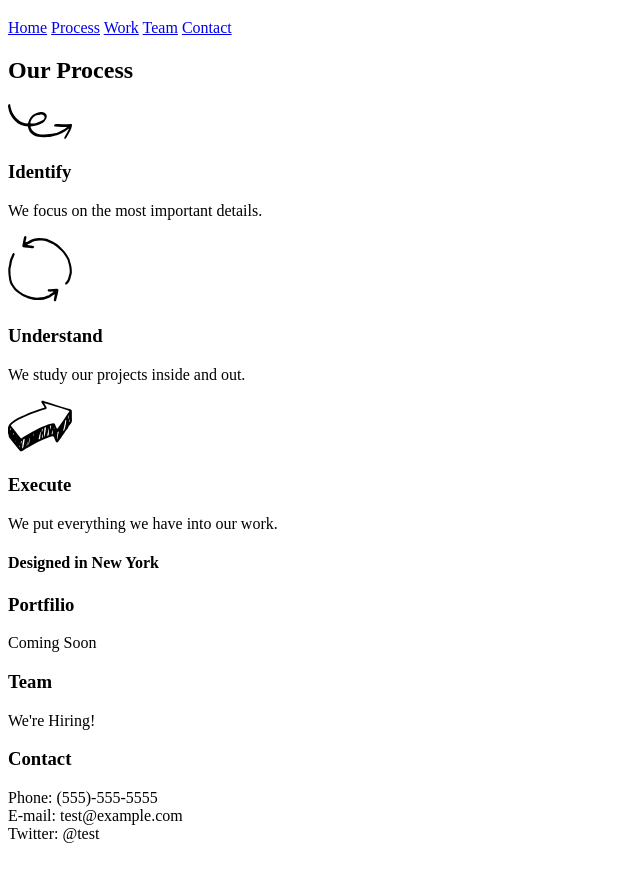
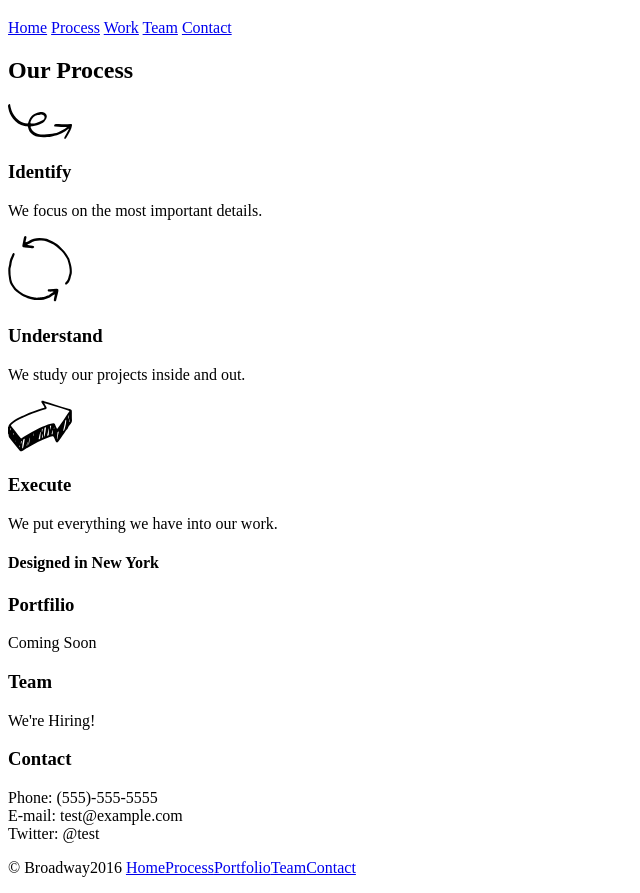
Before and after one commit to jameswaterman/Broadway-Design-Practice, a plain HTML site: page index.html in a window 1280 px wide. Shown: the part 61-954 px from the top of the page, without its empty margins (0-640 px from the left). Before the commit the page ends 920 px from the top, so only its background shows below. Drawn offline with Linux system fonts and the light colour scheme.

Commit message:
Add footer.

```diff
--- a/index.html
+++ b/index.html
@@ -59,5 +59,15 @@
     	<p>Phone: (555)-555-5555<br>E-mail: test@example.com<br>Twitter: @test</p>
     </div>
 
+    <!-- Footer -->
+
+    <div id="footer">
+    	<footer>
+    		<nav>
+    			<p>© Broadway2016 <a href="index.html">Home</a><a href="#process">Process</a><a href="#portfolio">Portfolio</a><a href="#team">Team</a><a href="#contact">Contact</a></p>
+    		</nav>
+    	</footer>
+    </div>
+
 </body>
 </html>
```
